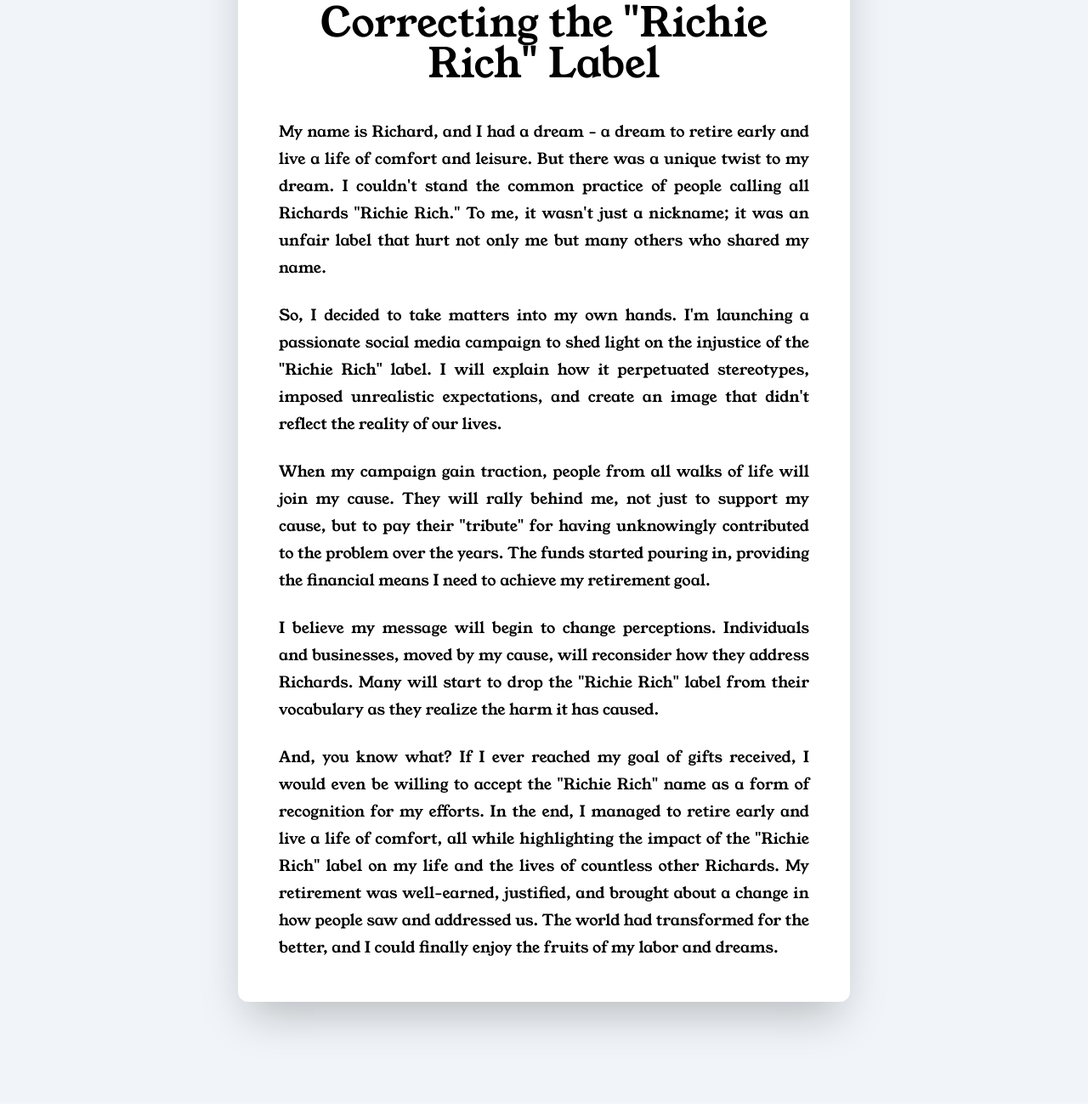
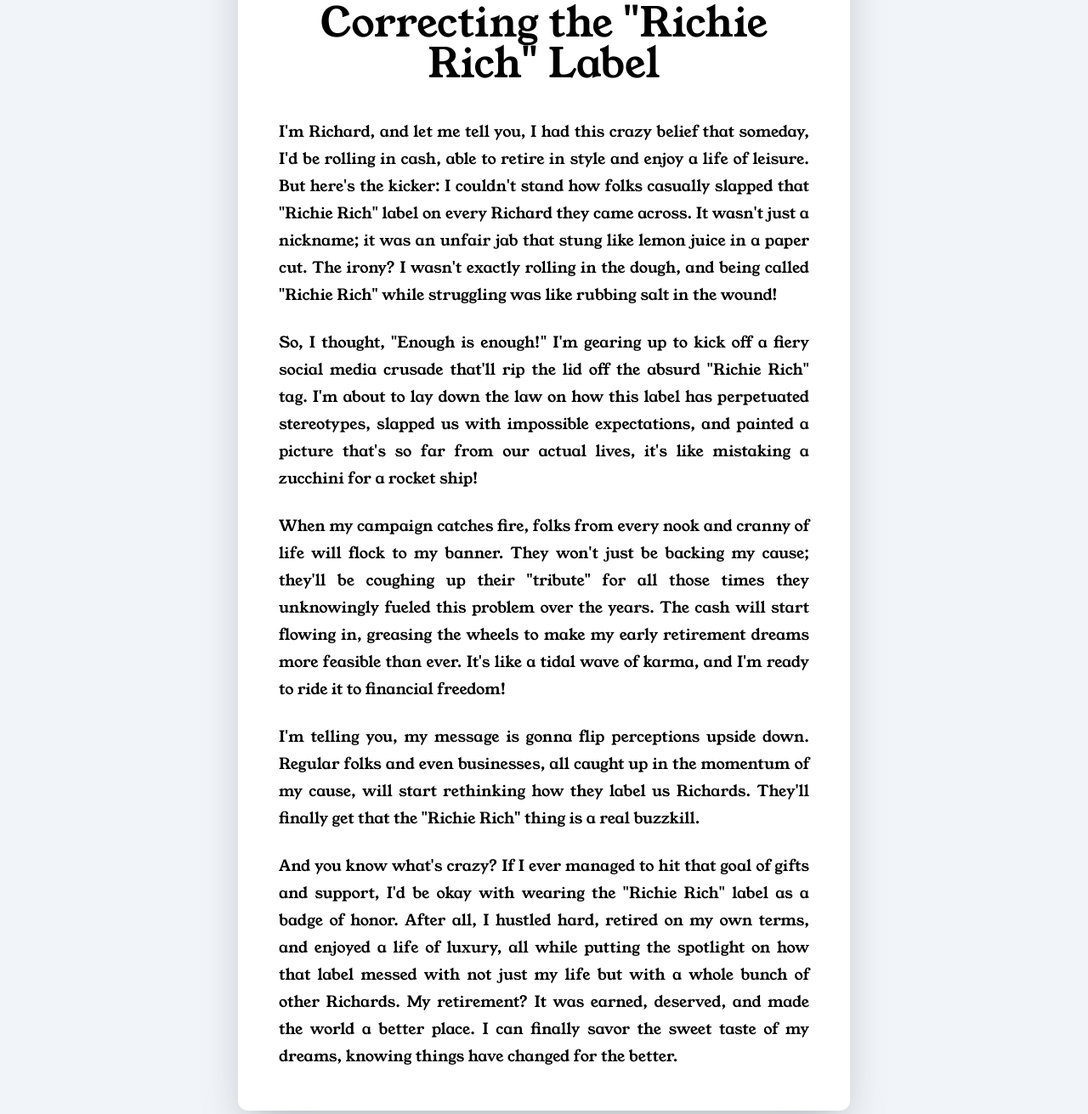
Before and after one commit to rspisarski/makerichierich, an Astro site: page / in a window 1280 px wide. Shown: the part 1229-2540 px from the top of the page at 85% size. Built offline with nearby package versions, Linux system fonts and the light colour scheme; Astro itself is replaced by a stand-in of ours.

Commit message:
new messaging

```diff
--- a/src/pages/index.astro
+++ b/src/pages/index.astro
@@ -34,15 +34,15 @@ import myVenmo from '../../public/my-venmo.jpg'
 					<Image src={me} alt="its me" class="h-[300px] w-auto mx-auto object-contain border-2 rounded-md border-neutral-300"/>
 				<h1 class="clamp">Correcting the "Richie Rich" Label</h1>
 				<div class="text-justify">
-					<p>My name is Richard, and I had a dream - a dream to retire early and live a life of comfort and leisure. But there was a unique twist to my dream. I couldn't stand the common practice of people calling all Richards "Richie Rich." To me, it wasn't just a nickname; it was an unfair label that hurt not only me but many others who shared my name.</p>
+					<p> I'm Richard, and let me tell you, I had this crazy belief that someday, I'd be rolling in cash, able to retire in style and enjoy a life of leisure. But here's the kicker: I couldn't stand how folks casually slapped that "Richie Rich" label on every Richard they came across. It wasn't just a nickname; it was an unfair jab that stung like lemon juice in a paper cut. The irony? I wasn't exactly rolling in the dough, and being called "Richie Rich" while struggling was like rubbing salt in the wound!</p>
 
-					<p>So, I decided to take matters into my own hands. I'm launching a passionate social media campaign to shed light on the injustice of the "Richie Rich" label. I will explain how it perpetuated stereotypes, imposed unrealistic expectations, and create an image that didn't reflect the reality of our lives.</p>
+					<p>So, I thought, "Enough is enough!" I'm gearing up to kick off a fiery social media crusade that'll rip the lid off the absurd "Richie Rich" tag. I'm about to lay down the law on how this label has perpetuated stereotypes, slapped us with impossible expectations, and painted a picture that's so far from our actual lives, it's like mistaking a zucchini for a rocket ship!</p>
 
-					<p>When my campaign gain traction, people from all walks of life will join my cause. They will rally behind me, not just to support my cause, but to pay their "tribute" for having unknowingly contributed to the problem over the years. The funds started pouring in, providing the financial means I need to achieve my retirement goal.</p>
+					<p>When my campaign catches fire, folks from every nook and cranny of life will flock to my banner. They won't just be backing my cause; they'll be coughing up their "tribute" for all those times they unknowingly fueled this problem over the years. The cash will start flowing in, greasing the wheels to make my early retirement dreams more feasible than ever. It's like a tidal wave of karma, and I'm ready to ride it to financial freedom!</p>
 
-					<p>I believe my message will begin to change perceptions. Individuals and businesses, moved by my cause, will reconsider how they address Richards. Many will start to drop the "Richie Rich" label from their vocabulary as they realize the harm it has caused.</p>
+					<p>I'm telling you, my message is gonna flip perceptions upside down. Regular folks and even businesses, all caught up in the momentum of my cause, will start rethinking how they label us Richards. They'll finally get that the "Richie Rich" thing is a real buzzkill.</p>
 
-					<p>And, you know what? If I ever reached my goal of gifts received, I would even be willing to accept the "Richie Rich" name as a form of recognition for my efforts. In the end, I managed to retire early and live a life of comfort, all while highlighting the impact of the "Richie Rich" label on my life and the lives of countless other Richards. My retirement was well-earned, justified, and brought about a change in how people saw and addressed us. The world had transformed for the better, and I could finally enjoy the fruits of my labor and dreams.</p>
+					<p>And you know what's crazy? If I ever managed to hit that goal of gifts and support, I'd be okay with wearing the "Richie Rich" label as a badge of honor. After all, I hustled hard, retired on my own terms, and enjoyed a life of luxury, all while putting the spotlight on how that label messed with not just my life but with a whole bunch of other Richards. My retirement? It was earned, deserved, and made the world a better place. I can finally savor the sweet taste of my dreams, knowing things have changed for the better.</p>
 				</div>
 			</div>
 		</div>
```
